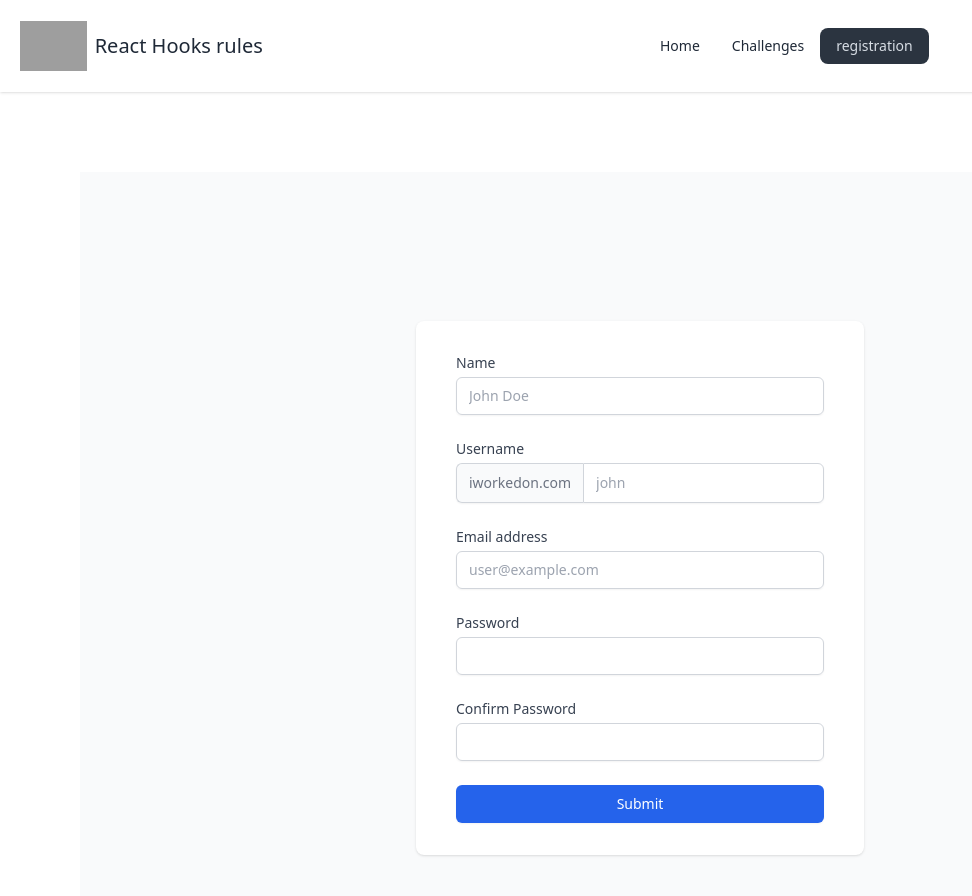
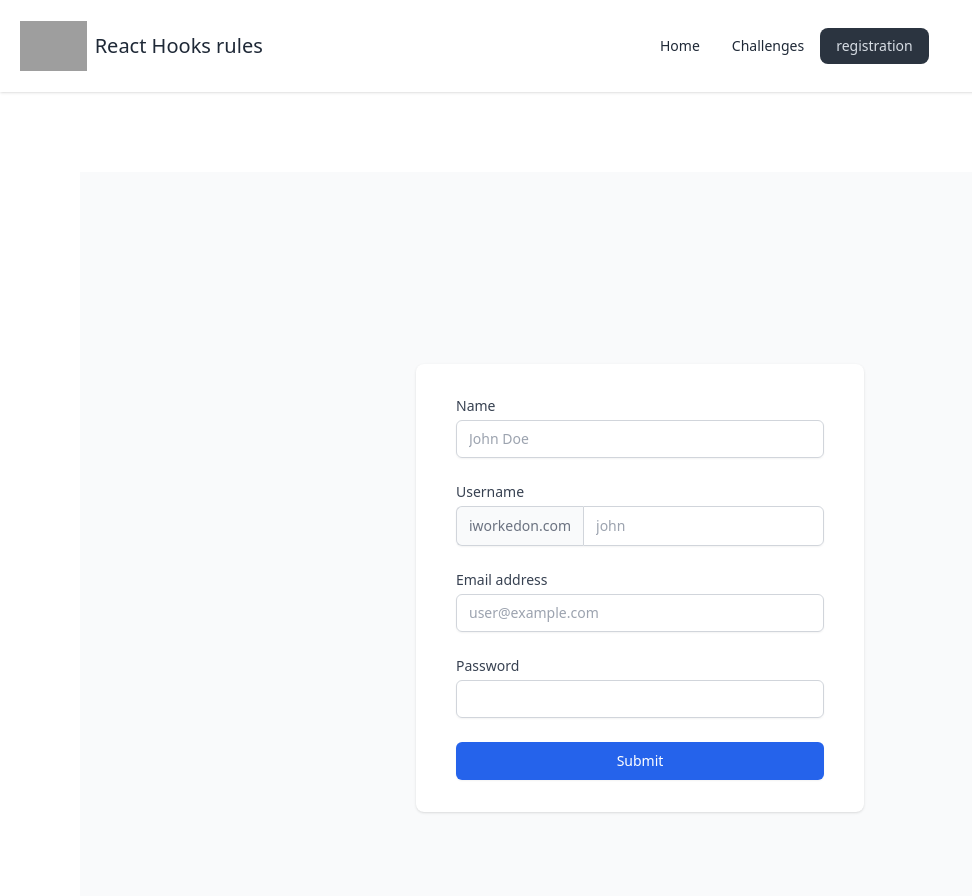
Before and after one commit to minhazapon/React-Hooks-Rules, a React (Vite) app: page /registration in a window 1280 px wide. Shown: the top 896 px of the page, without its empty margins (0-972 px from the left). Built offline with nearby package versions, Linux system fonts and the light colour scheme; grey boxes are pictures that could not be loaded.

Commit message:
added file

```diff
--- a/src/registration/Registration.jsx
+++ b/src/registration/Registration.jsx
@@ -4,14 +4,34 @@ import { useState } from "react"
 function Registration() {
 
     const [user, setUser] = useState({
-
         name: "",
         username: "",
         email: "",
         password: "",
-        confirm_password: ""
+    })
+    const handleInput = (e) => {
+        const { name, value } = e.target
+        setUser((data) => ({ ...data, [name]: value }))
+    }
+    const handleForm = (e) => {
+        e.preventDefault();
+        console.log(user)
 
-    })
+    }
+
+
+    //some important code, don't touch it man
+    // const handleForm = (e) => {
+
+    //     e.preventDefault();
+    //     const name = e.target.name.value
+    //     const username = e.target.username.value
+    //     const email = e.target.email.value
+    //     const password = e.target.password.value
+    //     const allValue = { name, username, email, password }
+    //     console.log(allValue)
+
+    // }
 
     return (
         <div className=' m-20 '>
@@ -20,7 +40,7 @@ function Registration() {
                 <div class="mt-8 sm:mx-auto sm:w-full sm:max-w-md">
                     <div class="bg-white py-8 px-4 shadow sm:rounded-lg sm:px-10">
 
-                        <form >
+                        <form onSubmit={handleForm} >
 
 
                             <div>
@@ -31,6 +51,7 @@ function Registration() {
                                         placeholder="John Doe"
                                         type="text"
                                         value={user.name}
+                                        onChange={handleInput}
                                         required
                                         class="appearance-none block w-full px-3 py-2 border border-gray-300 rounded-md placeholder-gray-400 focus:outline-none focus:shadow-outline-blue focus:border-blue-300 transition duration-150 ease-in-out sm:text-sm sm:leading-5" />
                                 </div>
@@ -51,6 +72,7 @@ function Registration() {
                                         placeholder="john"
                                         type="text"
                                         value={user.username}
+                                        onChange={handleInput}
                                         required
                                         class="flex-1  border border-gray-300 form-input pl-3 block w-full rounded-none rounded-r-md transition duration-150 ease-in-out sm:text-sm sm:leading-5" />
                                 </div>
@@ -69,6 +91,7 @@ function Registration() {
                                         placeholder="user@example.com"
                                         type="email"
                                         value={user.email}
+                                        onChange={handleInput}
                                         required
                                         class="appearance-none block w-full px-3 py-2 border border-gray-300 rounded-md placeholder-gray-400 focus:outline-none focus:shadow-outline-blue focus:border-blue-300 transition duration-150 ease-in-out sm:text-sm sm:leading-5" />
                                 </div>
@@ -85,26 +108,12 @@ function Registration() {
                                         name="password"
                                         type="password"
                                         value={user.password}
+                                        onChange={handleInput}
                                         required
                                         class="appearance-none block w-full px-3 py-2 border border-gray-300 rounded-md placeholder-gray-400 focus:outline-none focus:shadow-outline-blue focus:border-blue-300 transition duration-150 ease-in-out sm:text-sm sm:leading-5" />
                                 </div>
                             </div>
 
-
-
-                            <div class="mt-6">
-                                <label for="password_confirmation" class="block text-sm font-medium leading-5 text-gray-700">
-                                    Confirm Password
-                                </label>
-                                <div class="mt-1 rounded-md shadow-sm">
-                                    <input id="password_confirmation"
-                                        name="confirm_password"
-                                        value={user.confirm_password}
-                                        type="password"
-                                        required
-                                        class="appearance-none block w-full px-3 py-2 border border-gray-300 rounded-md placeholder-gray-400 focus:outline-none focus:shadow-outline-blue focus:border-blue-300 transition duration-150 ease-in-out sm:text-sm sm:leading-5" />
-                                </div>
-                            </div>
 
                             <div class="mt-6">
                                 <span class="block w-full rounded-md shadow-sm">
```
